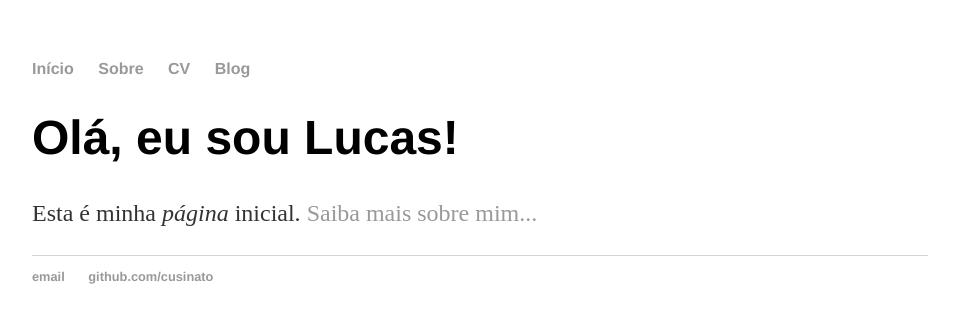
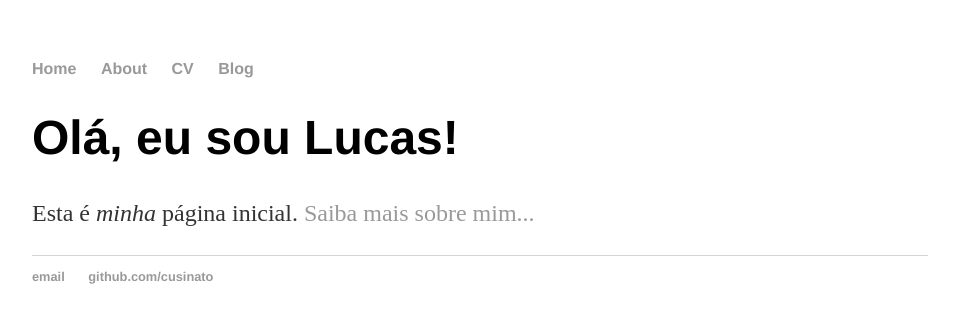
Before and after one commit to cusinato/cusinato.github.io, a Jekyll site: the page built from index.html, in a window 1280 px wide. Shown: the top 323 px of the page, without its empty margins (160-1119 px from the left). Built offline with Jekyll 4.4.1, drawn with Linux system fonts in a browser that asks for light colours.

Commit message:
Update index.html

```diff
--- a/index.html
+++ b/index.html
@@ -1,30 +1,8 @@
-<!DOCTYPE html>
-<html>
-	<head>
-		<title>Lucas Cusinato</title>
-		<!-- link to main stylesheet -->
-		<link rel="stylesheet" type="text/css" href="/css/main.css">
-	</head>
-	<body>
-		<nav>
-    		<ul>
-        		<li><a href="/">Início</a></li>
-	        	<li><a href="/about">Sobre</a></li>
-        		<li><a href="/cv">CV</a></li>
-        		<li><a href="/blog">Blog</a></li>
-    		</ul>
-		</nav>
-		<div class="container">
-    		<div class="blurb">
-        		<h1>Olá, eu sou Lucas!</h1>
-				<p>Esta é minha <em>página</em> inicial. <a href="/about">Saiba mais sobre mim...</a></p>
-    		</div><!-- /.blurb -->
-		</div><!-- /.container -->
-		<footer>
-    		<ul>
-        		<li><a href="mailto:lucasbcr@gmail.com">email</a></li>
-        		<li><a href="https://github.com/cusinato">github.com/cusinato</a></li>
-			</ul>
-		</footer>
-	</body>
-</html>
+---
+layout: default
+title: Lucas Cusinato
+---
+<div class="blurb">
+	<h1>Olá, eu sou Lucas!</h1>
+	<p>Esta é <em>minha</em> página inicial. <a href="/about">Saiba mais sobre mim...</a></p>
+</div><!-- /.blurb -->
```
